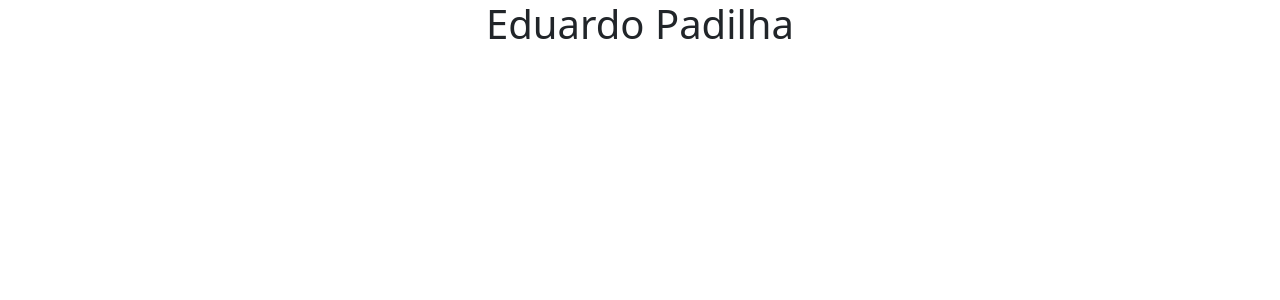
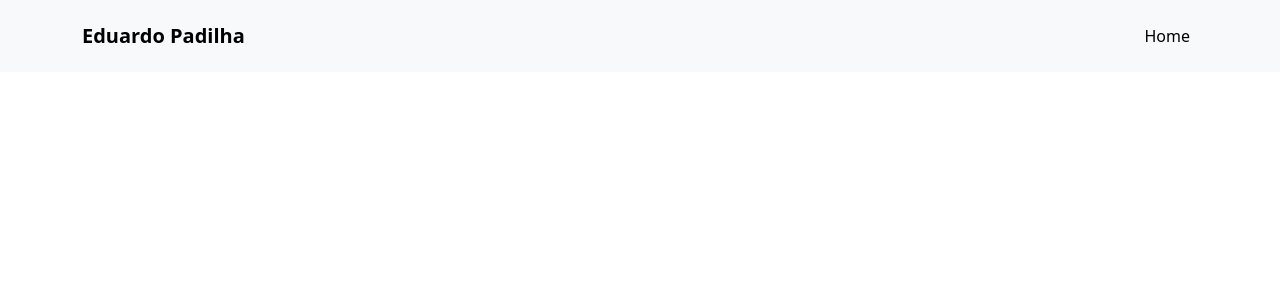
Before and after one commit to joaoeduardo2701/portifolio-atualizado, an Angular app: page / in a window 1280 px wide. Shown: the top 300 px of the page. Built offline with nearby package versions, Linux system fonts and the light colour scheme.

Commit message:
navbar pronta

```diff
--- a/src/app/app.component.html
+++ b/src/app/app.component.html
@@ -1 +1,13 @@
-<h1 class="text-center">Eduardo Padilha</h1>
+<nav class="navbar navbar-expand-lg bg-body-tertiary">
+    <div class="container py-2">
+        <a class="navbar-brand fw-semibold" href="#">Eduardo Padilha</a>
+        <button (click)="colapsarNavBar = !colapsarNavBar" class="navbar-toggler" type="button" aria-expanded="false" aria-label="Toggle navigation">
+            <span class="navbar-toggler-icon"></span>
+        </button>
+        <div class="collapse navbar-collapse" [ngClass]="colapsarNavBar ? 'show' : ''">
+            <div class="navbar-nav ms-auto">
+                <a class="nav-link active" aria-current="page" href="#">Home</a>
+            </div>
+        </div>
+    </div>
+</nav>
--- a/src/app/app.component.ts
+++ b/src/app/app.component.ts
@@ -1,12 +1,15 @@
+import { NgClass } from '@angular/common';
 import { Component } from '@angular/core';
 
 
 @Component({
   selector: 'app-root',
   standalone: true,
-  imports: [],
+  imports: [NgClass],
   templateUrl: 'app.component.html',
   styleUrl: 'app.component.scss',
 })
 
-export class AppComponent {}
+export class AppComponent {
+  public colapsarNavBar: boolean = false;
+}
--- a/src/index.html
+++ b/src/index.html
@@ -2,7 +2,7 @@
 <html lang="pt-br">
 <head>
   <meta charset="utf-8">
-  <title>Eduardo.Dev</title>
+  <title>Eduardo Padilha - Portifólio</title>
   <base href="/">
   <meta name="viewport" content="width=device-width, initial-scale=1">
   <link rel="icon" type="image/x-icon" href="favicon.ico">
```
